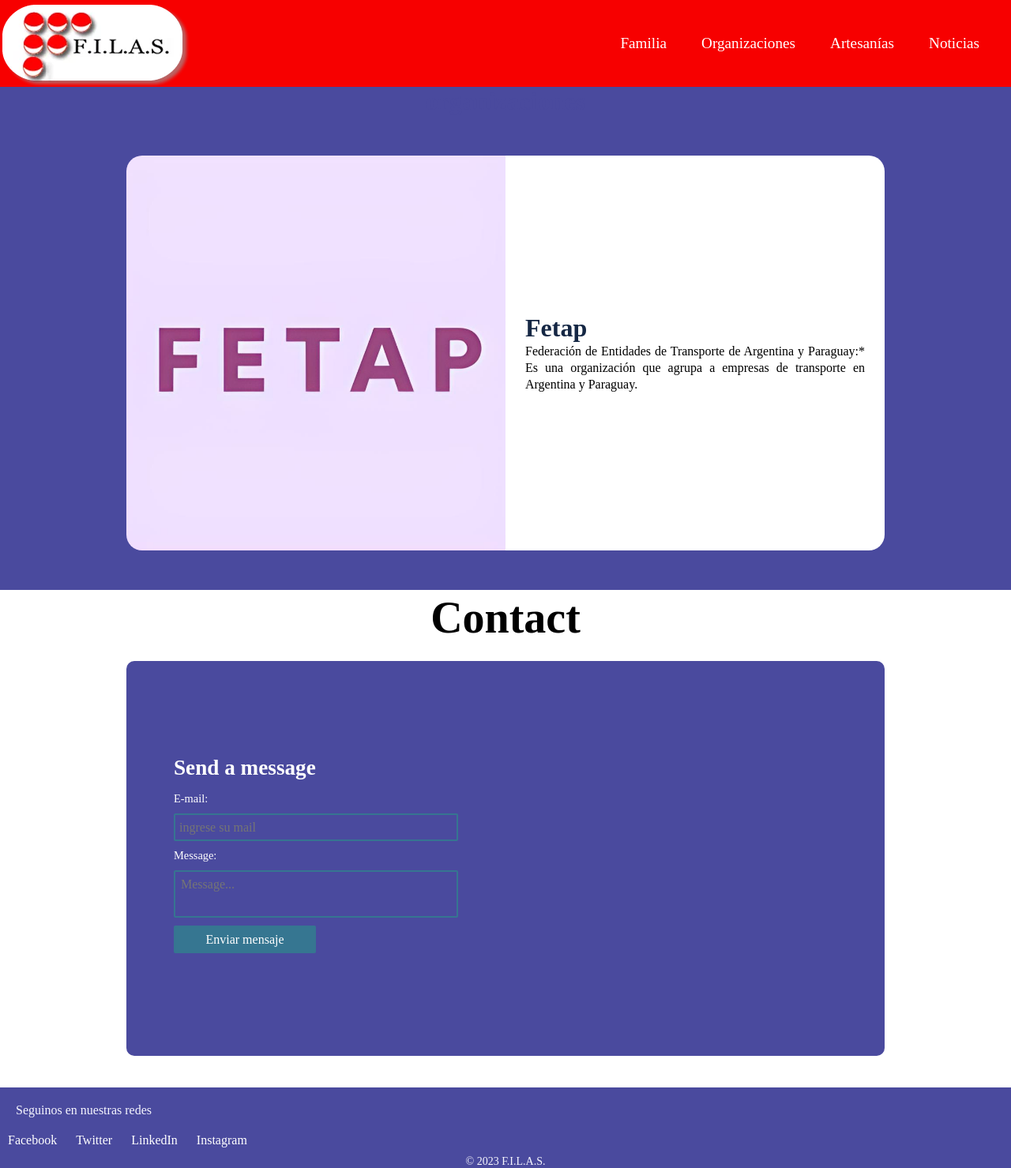
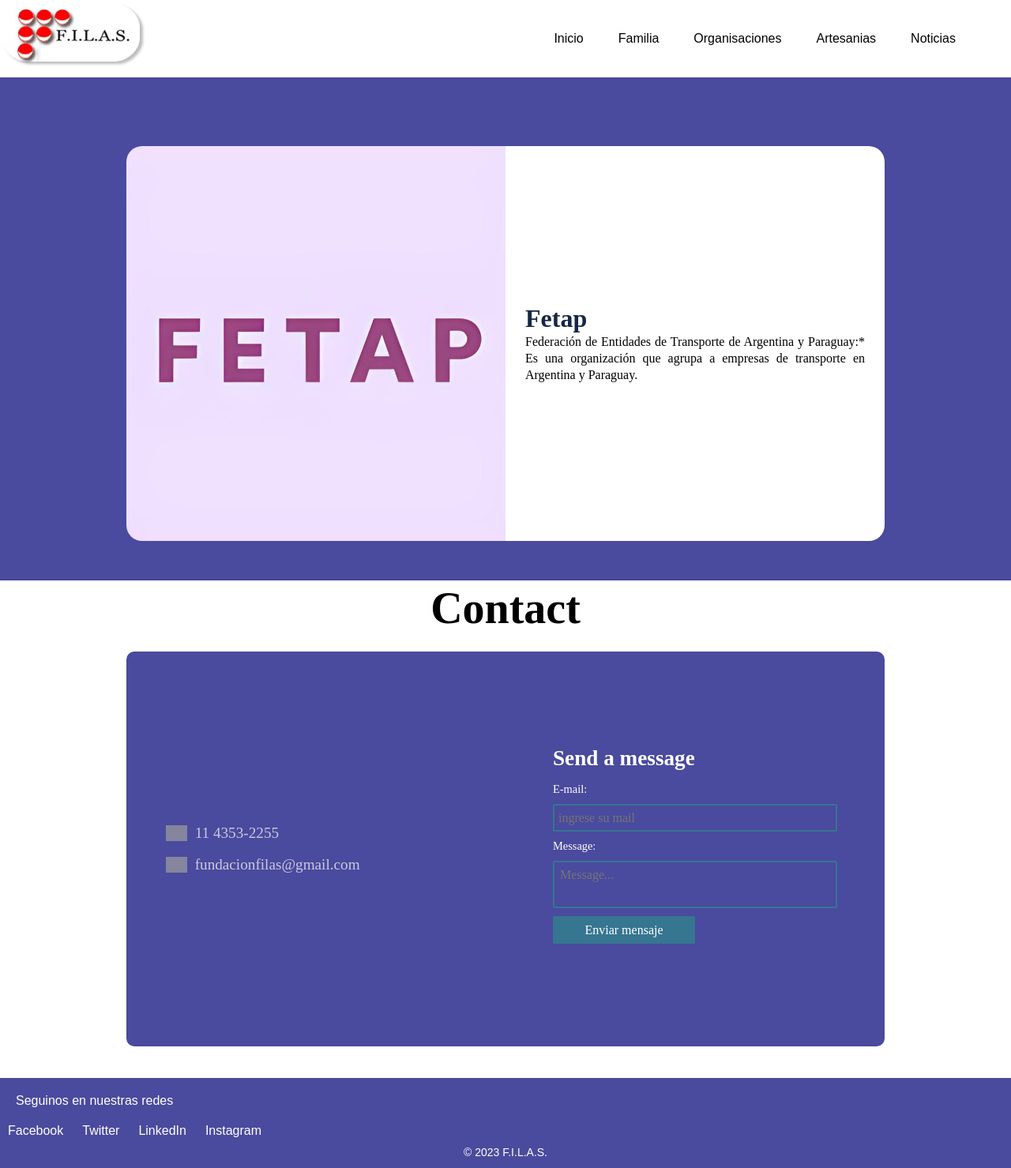
Before and after one commit to Gianluca-V/FILAS, a PHP site: page /organizaciones.html in a window 1280 px wide. Shown: the whole page at 79% size. Run offline with PHP 8.4, Linux system fonts and the light colour scheme; style sheets or scripts are compiled from the project's sources; grey boxes are pictures that could not be loaded.

Commit message:
merged files

```diff
--- a/css/organizations.css
+++ b/css/organizations.css
@@ -1,101 +1,33 @@
 * {
   padding: 0;
   margin: 0;
-  border: 0;
-  outline: none;
-  border: none;
-  text-decoration: none;
   box-sizing: border-box;
-  font-family: "Mulish";
-}
-
-a {
-  text-decoration: none;
-  color: inherit;
-}
-
-.header {
-  display: flex;
-  flex-direction: row;
-  justify-content: space-between;
-  align-items: center;
-  width: 100%;
-  background-color: var(--primary);
-}
-
-.logo {
-  max-width: 100%;
-}
-
-.nav__ul {
-  display: flex;
-  flex-direction: row;
-  justify-content: space-around;
-  align-items: center;
-  gap: 1.5rem;
-  padding: 30px;
-}
-.nav__li {
-  display: block;
-  font-size: 1.2rem;
-}
-.nav__a {
-  color: #fff;
-  padding: 10px;
-}
-.nav__a:hover {
-  text-decoration: underline;
-}
-
-.footer {
-  background-color: #4a4a9e;
-  color: var(--background);
-  text-align: left;
-  width: 100%;
-}
-.footer__p {
-  padding: 20px;
-  width: 100%;
-}
-.footer__a {
-  text-align: center;
-  color: #fff;
-  margin: 0 10px;
-}
-.footer__a :hover {
-  text-decoration: underline;
-}
-.footer .copyright {
-  text-align: center;
-  margin-top: 10px;
-  font-size: 14px;
 }
 
 :root {
   --text: #04042f;
   --background: #f6f6fe;
   --primary: #f70000;
-  --secondary: #d1d1e1;
+  --secondary: #d1d1E1;
   --accent: #4a4a9e;
 }
 
-#team_box-team-title {
+/*# sourceMappingURL=organizations.css.map */
+#team_box-team-title{
   padding-bottom: 30px;
   font-size: 2rem;
   text-align: center;
   color: #4a4a9e;
 }
-
-#team_box {
+#team_box{
   width: 100%;
   padding-bottom: 30px;
   scroll-behavior: smooth;
   background-color: #4a4a9e;
 }
-
-.slider {
+.slider{
   position: relative;
-  background-color: rgba(0, 0, 0, 0);
+  background-color: #00000000;
   width: 75%;
   min-height: 500px;
   margin: 20px auto;
@@ -104,35 +36,33 @@
   border-radius: 20px;
 }
 
-.slider .slide {
+.slider .slide{
   position: absolute;
   width: 100%;
   height: 100%;
-  -webkit-clip-path: circle(0% at 0 50%);
   clip-path: circle(0% at 0 50%);
   display: flex;
 }
 
-.img-abogado {
+.img-abogado{
   width: 50%;
   background-size: cover;
   background-position: center;
   background-repeat: no-repeat;
 }
 
-.slider .slide.active {
-  -webkit-clip-path: circle(150% at 0 50%);
+.slider .slide.active{
   clip-path: circle(150% at 0 50%);
-  transition: 1s;
+  transition: 2s;
 }
 
-.slider .slide img {
+.slider .slide img{
   position: absolute;
   width: 100%;
   height: 100%;
 }
 
-.slider .slide .info {
+.slider .slide .info{
   color: #222;
   width: 50%;
   padding: 25px;
@@ -142,21 +72,21 @@
   justify-content: center;
 }
 
-.slider .slide .info h2 {
+.slider .slide .info h2{
   font-size: 2em;
   color: #152744;
 }
 
-.slider .slide .info p {
+.slider .slide .info p{
   font-size: 1em;
   color: black;
-  font-family: "Outfit";
+  font-family: 'Outfit';
   line-height: 21px;
   font-weight: 400;
   text-align: justify;
 }
 
-.navigation {
+.navigation{
   height: 500px;
   display: flex;
   align-items: center;
@@ -165,40 +95,39 @@
   transition: opacity 0.5s ease;
 }
 
-.slider:hover .navigation {
+.slider:hover .navigation{
   opacity: 1;
 }
 
-.prev-btn,
-.next-btn {
+.prev-btn, .next-btn{
   z-index: 999;
   font-size: 2em;
   color: #222;
   background: rgba(255, 255, 255, 0.397);
   padding: 10px;
   cursor: pointer;
-  font-family: "REM";
+  font-family: 'REM';
   font-size: 1.5rem;
   box-shadow: 0 0 2px black;
 }
 
-.prev-btn {
+.prev-btn{
   border-top-right-radius: 3px;
   border-bottom-right-radius: 3px;
 }
 
-.next-btn {
+.next-btn{
   border-top-left-radius: 3px;
   border-bottom-left-radius: 3px;
 }
 
-.navigation-visibility {
+.navigation-visibility{
   z-index: 999;
   display: flex;
   justify-content: center;
 }
 
-.navigation-visibility .slide-icon {
+.navigation-visibility .slide-icon{
   z-index: 999;
   background: rgba(255, 255, 255, 0.5);
   width: 20px;
@@ -210,131 +139,217 @@
   display: none;
 }
 
-.navigation-visibility .slide-icon.active {
+.navigation-visibility .slide-icon.active{
   background-color: #367591;
 }
 
-@media (max-width: 900px) {
-  .slider {
+@media (max-width: 900px){
+  .slider{
     width: 100%;
   }
-  .slider .slide .info {
+
+  .slider .slide .info{
     position: relative;
     width: 80%;
     margin-left: auto;
     margin-right: auto;
   }
 }
-@media (max-width: 500px) {
-  .slider .slide .info h2 {
+
+@media (max-width: 500px){
+  .slider .slide .info h2{
     font-size: 1.8em;
     line-height: 40px;
   }
-  .slider .slide .info p {
+
+  .slider .slide .info p{
     font-size: 0.9em;
   }
 }
-@media (max-width: 550px) {
-  #team_box-team-title {
+
+@media (max-width: 550px){
+
+  #team_box-team-title{
     padding-bottom: 30px;
     font-size: 4.5rem;
   }
-  #team_box {
+  #team_box{
     padding-bottom: 0;
   }
-  .slider {
+
+  .slider{
     height: 100%;
     margin: 0px;
+
   }
-  .slider .slide {
+
+  .slider .slide{
     flex-direction: column;
   }
-  .img-abogado {
+
+  .img-abogado{
     background-position: center;
     height: 35%;
     width: 100%;
   }
-  .slider .slide .info {
-    height: 65%;
+
+  .slider .slide.active{
+
+  }
+
+  .slider .slide img{
+
+  }
+
+  .slider .slide .info{
+    height:65%;
     width: 100%;
   }
+
+  .slider .slide .info h2{
+
   }
-#contact_box {
+
+  .slider .slide .info p{
+
+  }
+
+  .navigation{
+
+  }
+
+  .slider:hover .navigation{
+
+  }
+
+  .prev-btn, .next-btn{
+
+  }
+
+  .prev-btn{
+
+  }
+
+  .next-btn{
+
+  }
+
+  .navigation-visibility{
+  }
+
+  .navigation-visibility .slide-icon{
+
+  }
+
+  .navigation-visibility .slide-icon.active{
+
+  }
+}
+
+footer{
+  background-color: #4a4a9e;
+  color: #fff;
+  text-align: left;
+  bottom: 0;
+  width: 100%;
+
+}
+
+footer p{
+  padding: 20px;
+  width: 100%;
+  font-family: 'Montserrat', sans-serif;
+}
+footer a {
+  text-align: center;
+  color: #fff;
+  text-decoration: none;
+  margin: 0 10px;
+  font-family: 'Montserrat', sans-serif;
+}
+footer a:hover{
+  text-decoration: underline;
+  font-family: 'Montserrat', sans-serif;
+}
+
+
+.copyright {
+  text-align: center;
+  margin-top: 10px;
+  font-size: 14px;
+  font-family: 'Montserrat', sans-serif;
+}
+
+#contact_box{
   width: 100%;
   margin: auto;
+
 }
 
-#contact_box-contact-title {
-  font-family: "Outfit";
+
+#contact_box-contact-title{
+font-family: 'Outfit';
 color: black;
 font-size: 3.5rem;
 text-align: center;
 line-height: 70px;
+
 }
-
-#contact_box-main {
+#contact_box-main{
   background-color: #4a4a9e;
   border-radius: 10px;
   height: 500px;
   width: 75%;
+
   margin: 40px auto;
   margin-top: 20px;
   display: flex;
   align-items: center;
 }
-
-#contact_box-main hr {
+#contact_box-main hr{
   outline: 2px solid white;
   height: 10%;
 }
 
-#contact_box-info {
+#contact_box-info{
   padding: 40px;
   display: flex;
   flex-direction: column;
   justify-content: center;
 }
-
-#contact_box-info a {
+#contact_box-info a{
   text-decoration: none;
 }
-
-#contact_box-info a:hover {
+#contact_box-info a:hover{
   text-decoration: underline;
   padding: 10px;
   border-radius: 10px;
 }
-
-#contact_box-info div {
+#contact_box-info div{
   display: flex;
   align-items: center;
 }
-
-#contact_box-info img {
+#contact_box-info img{
   margin: 10px;
   height: 20px;
   opacity: 70%;
 }
-
-#contact_box-info h2 {
+#contact_box-info h2{
   font-size: 1.2rem;
-  font-family: "Outfit";
+  font-family: 'Outfit';
   font-weight: 400;
   color: white;
   opacity: 70%;
 }
-
-#address_text:hover {
+#address_text:hover{
   cursor: pointer;
   text-decoration: underline;
 }
-
 #contact_box-info,
-#contact_box-form {
+#contact_box-form{
   width: 50%;
 }
-
-#contact_box-form {
+#contact_box-form{
   padding: 20px;
   display: flex;
   flex-direction: column;
@@ -342,40 +357,37 @@
   padding-right: 60px;
 }
 
-#contact_box-form h2 {
-  font-family: "Outfit";
+#contact_box-form h2{
+  font-family: 'Outfit';
   color: white;
   font-size: 1.7rem;
   margin-bottom: 15px;
 }
-
-#contact_box-form label {
-  font-family: "Outfit";
+#contact_box-form label{
+  font-family: 'Outfit';
   color: white;
   font-weight: 400;
   font-size: 0.9rem;
   margin-bottom: 10px;
 }
-
-#contact_box-form input {
+#contact_box-form input{
   margin-bottom: 10px;
-  font-family: "REM";
+  font-family: 'REM';
   height: 35px;
   padding: 5px;
   border-radius: 2px;
   transition: 0.2s ease-in-out;
-  background-color: rgba(54, 118, 145, 0);
+  background-color: #36769100;
   border: 2px solid #367591;
   color: white;
   font-size: 1rem;
 }
-
-#contact_box-form input:focus {
+#contact_box-form input:focus{
   height: 40px;
   transition: 0.2s;
+
 }
-
-#contact_box-form input[type=submit] {
+#contact_box-form input[type="submit"]{
   margin-top: 10px;
   height: 35px;
   width: 50%;
@@ -384,47 +396,45 @@
   color: white;
   background-color: #367691;
 }
-
-#contact_box-form textarea {
-  background-color: rgba(54, 118, 145, 0);
+#contact_box-form textarea{
+  background-color: #36769100;
   border: 2px solid #367591;
   font-size: 1rem;
   border-radius: 2px;
   resize: none;
   padding: 7px;
   height: 60px;
-  font-family: "REM";
+  font-family: 'REM';
   transition: 0.2s;
   color: white;
 }
-
-#contact_box-form textarea:focus {
+#contact_box-form textarea:focus{
   height: 120px;
   transition: 0.2s;
 }
-
-#contact_box-form input[type=submit]:hover {
+#contact_box-form input[type=submit]:hover{
   color: white;
   width: 100%;
   transition: 0.2s;
 }
+#footer_box{
+  width: 100%;
 
-#footer_box {
-  width: 100%;
 }
-
-#footer_box h2 {
+#footer_box h2{
   font-size: 2rem;
   text-align: center;
+
   color: white;
 }
 
-@media (max-width: 950px) {
-  #contact_box-contact-title {
+@media (max-width: 950px){
+  #contact_box-contact-title{
     padding-bottom: 10px;
     color: #fff;
+
   }
-  #contact_box {
+  #contact_box{
     background: #4a4a9e;
     width: 100%;
     margin: 0;
@@ -432,62 +442,99 @@
     padding: 30px;
     height: auto;
   }
-  #contact_box-main {
+  #contact_box-main{
     width: 100%;
     display: flex;
     flex-direction: column;
     background: none;
     height: auto;
   }
-  #contact_box-info {
+
+  #contact_box-info{
     width: 100%;
     margin: 0;
     padding: 0;
   }
-  #contact_box-info div {
+  #contact_box-info div{
     flex-direction: column;
     margin-bottom: 22px;
   }
-  #contact_box-info img {
+  #contact_box-info img{
     margin: 0;
     padding: 0;
     margin-bottom: 12px;
     height: 35px;
   }
-  #contact_box-info h2 {
+  #contact_box-info h2{
     font-size: 1.5rem;
     text-align: center;
     color: black;
   }
   #contact_box-info,
-  #contact_box-form {
+  #contact_box-form{
     width: 100%;
     margin: 0;
     padding: 0;
   }
-  #contact_box-form {
+  #contact_box-form{
     width: 100%;
     margin: 0;
     padding: 0;
   }
-  #contact_box-form h2 {
+
+  #contact_box-form h2{
     font-size: 2.2rem;
     color: white;
   }
-  #contact_box-form label {
+  #contact_box-form label{
     font-size: 1.6rem;
     margin-bottom: 7px;
   }
-  #contact_box-form input {
+  #contact_box-form input{
     height: 45px;
     margin-bottom: 20px;
   }
-  #contact_box-form input[type=submit] {
+  #contact_box-form input[type="submit"]{
     height: 55px;
     width: 100%;
     font-size: 1.4rem;
   }
-  #contact_box-form textarea {
+  #contact_box-form textarea{
     height: 120px;
   }
-}/*# sourceMappingURL=organizations.css.map */
+  .logo{
+      display: none;
+    }
+}
+
+.logo{
+  position: absolute;
+  width: 285px;
+}
+nav{
+  display: flex;
+  flex-direction: column;
+  justify-content: center;
+  align-items: end;
+  padding: 40px;
+}
+nav ul {
+  list-style-type: none;
+
+}
+nav li {
+  display: inline;
+  margin-right: 20px;
+  text-decoration: none;
+}
+nav li a {
+  text-decoration: none;
+  color: black;
+  font-family: 'Montserrat', sans-serif;
+  margin: 10px;
+}
+
+nav li a:hover {
+  text-decoration: underline;
+  font-family: 'Montserrat', sans-serif;
+}
--- a/organizaciones.html
+++ b/organizaciones.html
@@ -3,22 +3,22 @@
 <head>
     <meta charset="UTF-8">
     <meta name="viewport" content="width=device-width, initial-scale=1.0">
-    <link rel="stylesheet" href="CSS/common.scss">
-    <link rel="stylesheet" href="CSS/organizations.css">
+    <link rel="stylesheet" href="css/organizations.css">
     <title>Document</title>
 </head>
 <body>
-  <header class="header">
+  <section class="nav-content">
      <img class="logo" src="assets/logo2.webp" alt="">
-        <nav class="nav">
-            <ul class="nav__ul">
-                <li class="nav__li"><a href="familias.html" class="nav__a">Familia</a></li>
-                <li class="nav__li"><a href="organizaciones.html" class="nav__a">Organizaciones</a></li>
-                <li class="nav__li"><a href="wildeArtesanal.html" class="nav__a">Artesanías</a></li>
-                <li class="nav__li"><a href="" class="nav__a">Noticias</a></li>
+            <nav>
+                <ul>
+                    <li><a href="">Inicio</a></li>
+                    <li><a href="">Familia</a></li>
+                    <li><a href="">Organisaciones</a></li>
+                    <li><a href="">Artesanias</a></li>
+                    <li><a href="">Noticias</a></li>
                 </ul>
             </nav>
-</header>
+    </section>
 
     <section id="team_box">
         <h2 id="team_box-team-title">organizaciones</h2>
@@ -109,12 +109,25 @@
 <section id="contact_box">
   <h2 id="contact_box-contact-title">Contact</h2>
   <section id="contact_box-main">
-      <form target="_blank" action="" method="post" id="contact_box-form" action="">
+    <div id="contact_box-info">
+      <div id="contact_box-info-num">
+        <img src="IMG/whatsapp.svg" alt="">
+        <a target="_blank"><h2>11 4353-2255</h2></a>
+      </div>
+      <div id="contact_box-info-mail">
+        <img src="IMG/envelop.svg" alt="">
+        <a href="mailto:fundacionfilas@gmail.com" target="_blank"><h2>fundacionfilas@gmail.com</h2></a>
+      </div>
+    </div>
+
+    <form target="_blank" action="https://formsubmit.co/fundacionfilas@gmail.com" method="post" id="contact_box-form" action="">
       <h2 id="form-t">Send a message</h2>
 
           <label for="email" id="form-correo">E-mail:</label>
           <input type="text" id="email" name="email" class="input input--email" required
               placeholder="ingrese su mail" />
+
+
 
           <label for="message" id="form-mensaje">Message:</label>
           <textarea id="message" name="message" class="input input--text" required
@@ -125,19 +138,16 @@
     </form>
 </section>
 
-<footer class="footer">
-  <div class="footer__container">
-      <p class="footer__p">Seguinos en nuestras redes</p>
-      <a href="#" class="footer__a">Facebook</a>
-      <a href="#" class="footer__a">Twitter</a>
-      <a href="#" class="footer__a">LinkedIn</a>
-      <a href="#" class="footer__a">Instagram</a>
-  </div>
+<footer>
+        <p>Seguinos en nuestras redes</p>
+        <a href="#">Facebook</a>
+        <a href="#">Twitter</a>
+        <a href="#">LinkedIn</a>
+        <a href="#">Instagram</a>
     <div class="copyright">
         &copy; 2023 F.I.L.A.S.
     </div>
 </footer>
-
     <script src="js/slider.js"></script>
 </body>
 </html>
```
Lines whose indentation alone changed are shown as unchanged.
